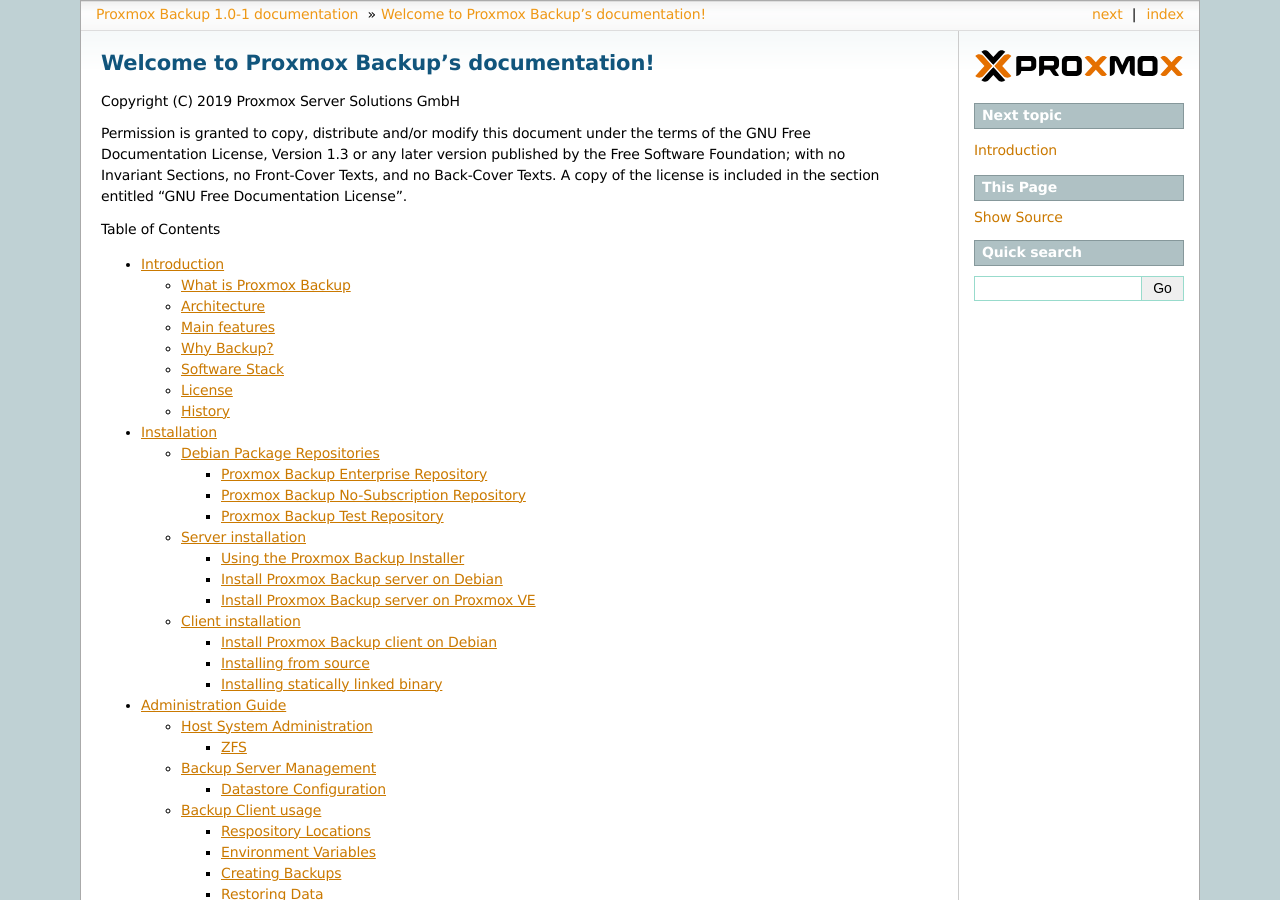
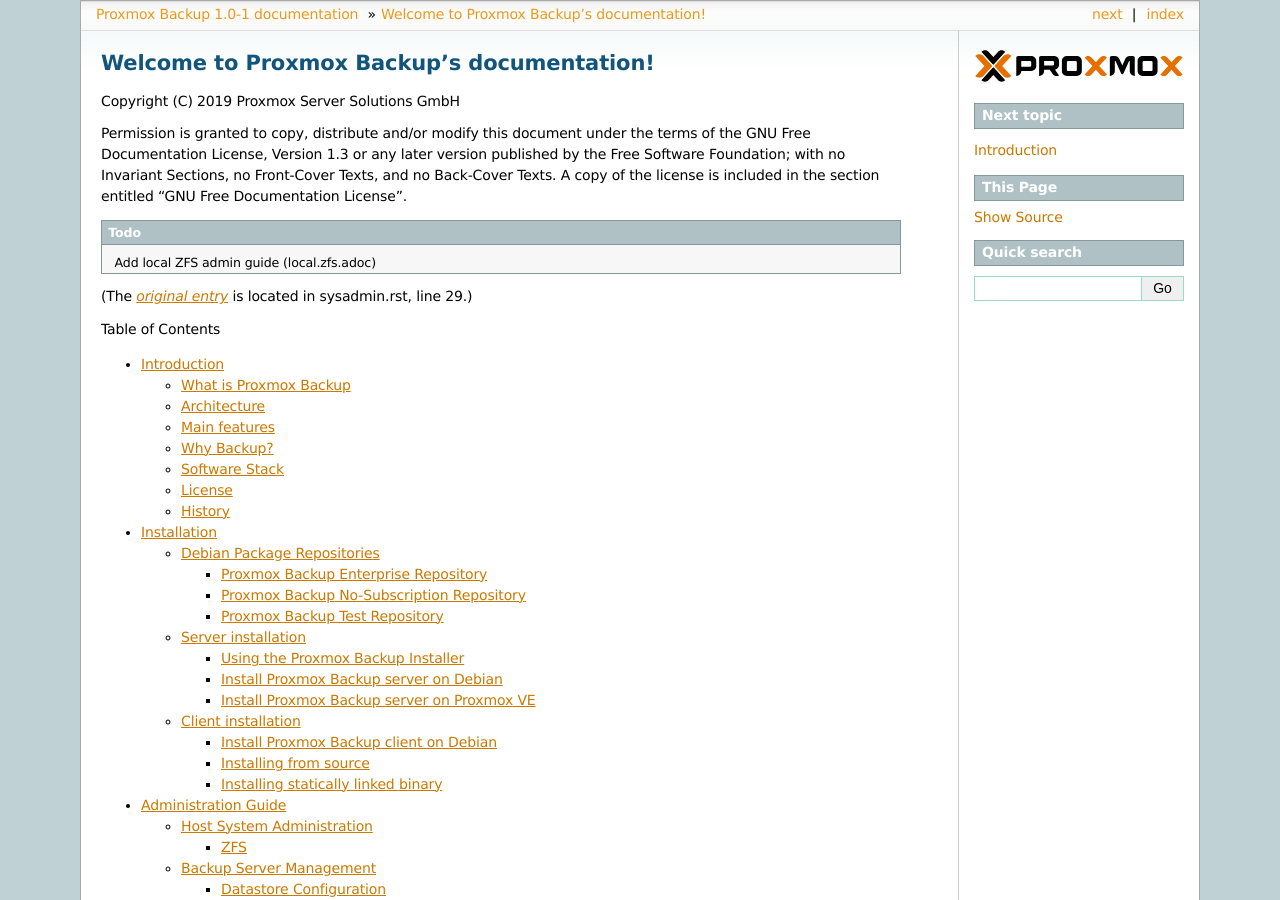
Before and after one commit to proxmox/proxmox-backup, a Sphinx documentation site: the page built from docs/index.rst, in a window 1280 px wide and 900 px high. Built offline with Sphinx 7.4.7, drawn with Linux system fonts in a browser that asks for light colours.

Commit message:
docs: enable sphinx todo items

```diff
--- a/docs/conf.py
+++ b/docs/conf.py
@@ -30,7 +30,7 @@
 # Add any Sphinx extension module names here, as strings. They can be
 # extensions coming with Sphinx (named 'sphinx.ext.*') or your custom
 # ones.
-extensions = ["sphinx.ext.graphviz"]
+extensions = ["sphinx.ext.graphviz", "sphinx.ext.todo"]
 
 # Add any paths that contain templates here, relative to this directory.
 templates_path = ['_templates']
@@ -124,7 +124,7 @@
 # keep_warnings = False
 
 # If true, `todo` and `todoList` produce output, else they produce nothing.
-todo_include_todos = False
+todo_include_todos = True
 
 
 # -- Options for HTML output ----------------------------------------------
--- a/docs/index.rst
+++ b/docs/index.rst
@@ -11,6 +11,9 @@
 Invariant Sections, no Front-Cover Texts, and no Back-Cover Texts. A
 copy of the license is included in the section entitled "GNU Free
 Documentation License".
+
+.. todolist::
+
 
 .. toctree::
    :maxdepth: 3
--- a/docs/sysadmin.rst
+++ b/docs/sysadmin.rst
@@ -26,4 +26,4 @@
 ZFS
 ~~~
 
-TODO
+.. todo:: Add local ZFS admin guide (local.zfs.adoc)
```
